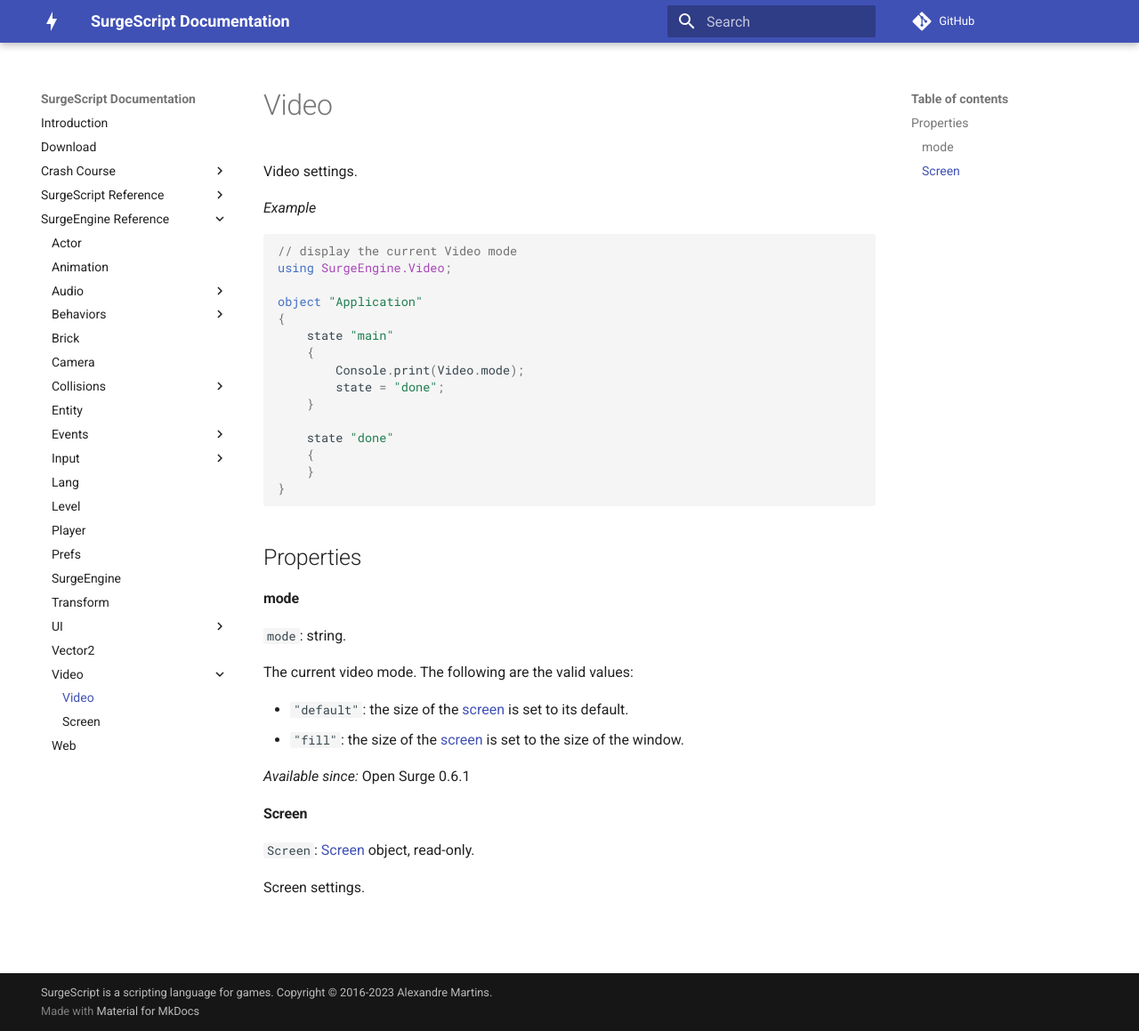
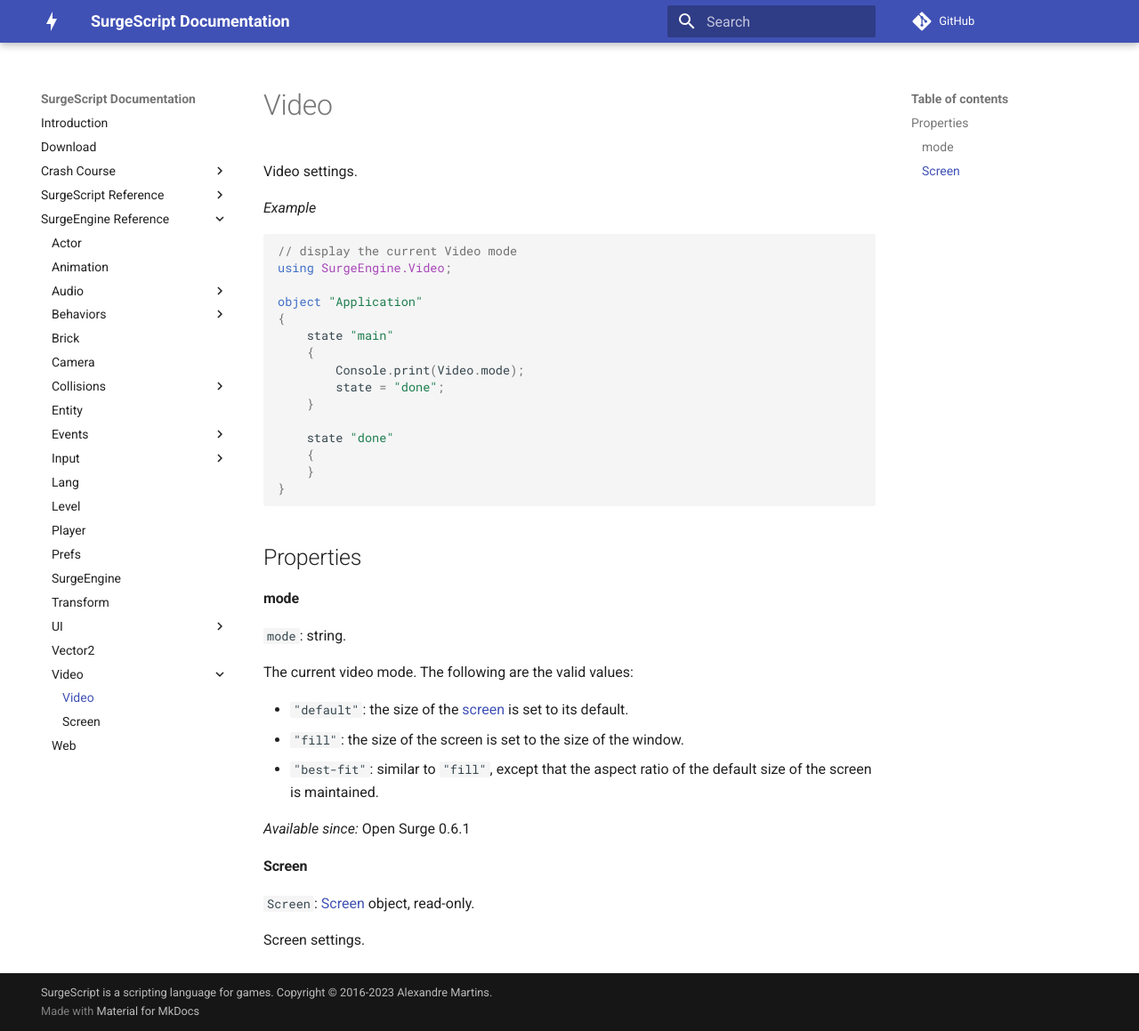
Before and after one commit to alemart/surgescript, an MkDocs documentation site: the page built from docs/engine/video.md, in a window 1280 px wide and 1159 px high. Shown: the whole window at 89% size. Built offline with MkDocs 1.6.1 and Material for MkDocs 9.7.7, drawn with Linux system fonts in a browser that asks for light colours; comment, search, counter and statistics services are not loaded.

Commit message:
Docs: update Video.mode

```diff
--- a/docs/engine/video.md
+++ b/docs/engine/video.md
@@ -33,7 +33,8 @@ Properties
 The current video mode. The following are the valid values:
 
 * `"default"`: the size of the [screen](#screen) is set to its default.
-* `"fill"`: the size of the [screen](#screen) is set to the size of the window.
+* `"fill"`: the size of the screen is set to the size of the window.
+* `"best-fit"`: similar to `"fill"`, except that the aspect ratio of the default size of the screen is maintained.
 
 *Available since:* Open Surge 0.6.1
 
```
